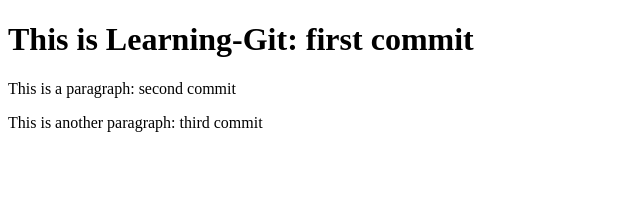
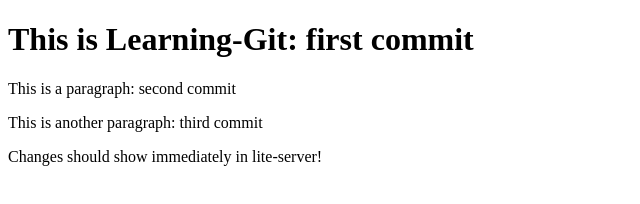
Before and after one commit to MYTHICxatnys/learning-git, a website: page index.html in a window 1280 px wide. Shown: the whole page, without its empty margins (0-640 px from the left). Drawn offline with Linux system fonts and the light colour scheme.

Commit message:
Commit Comment

```diff
--- a/index.html
+++ b/index.html
@@ -10,5 +10,6 @@
         <h1>This is Learning-Git: first commit</h1>
         <p>This is a paragraph: second commit</p>
         <p>This is another paragraph: third commit</p>
+        <p>Changes should show immediately in lite-server!</p>
 </body>
 </html>
```
Also changed, not shown: package.json (added, +24 -0 lines), 2 other files.
